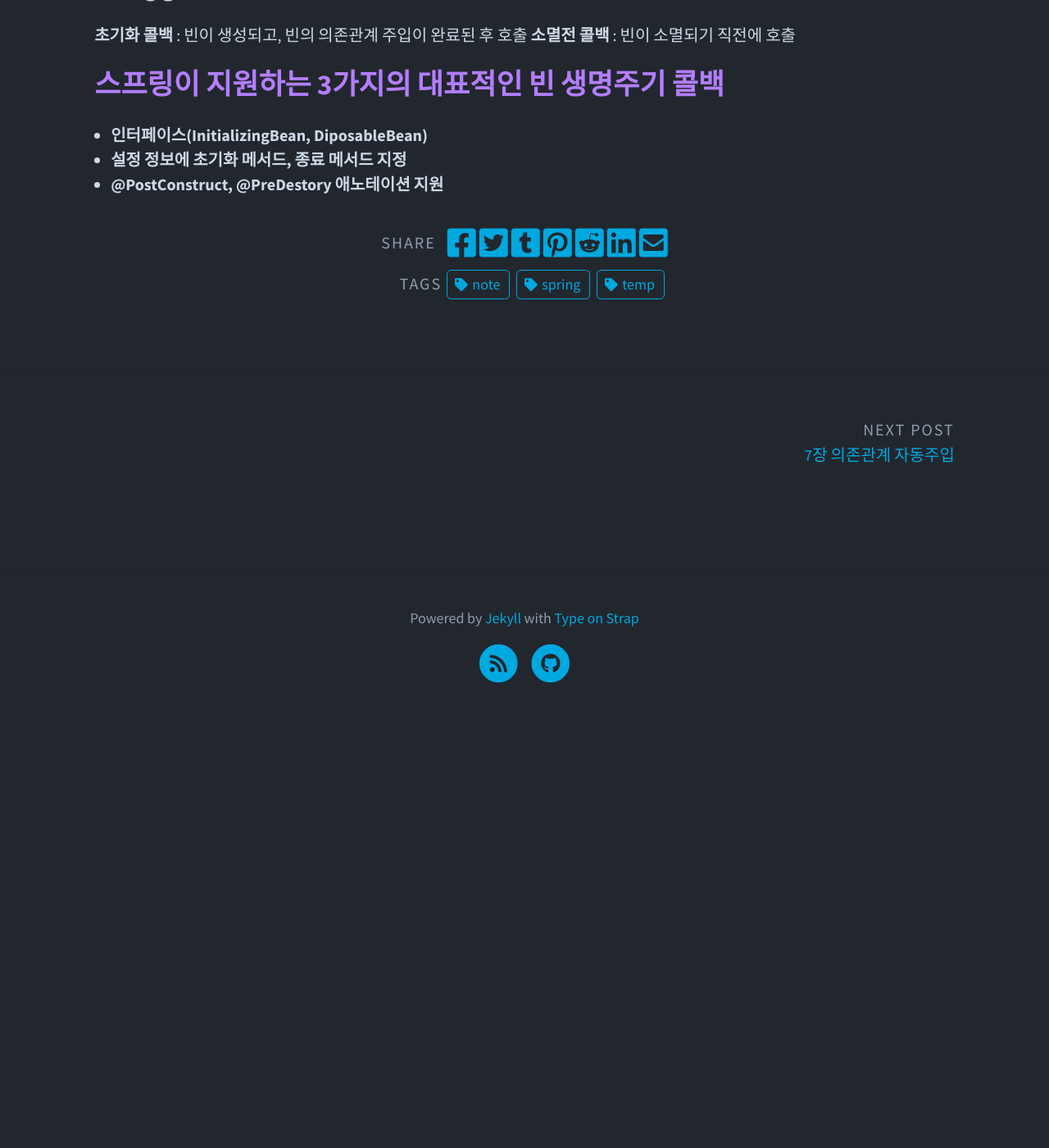
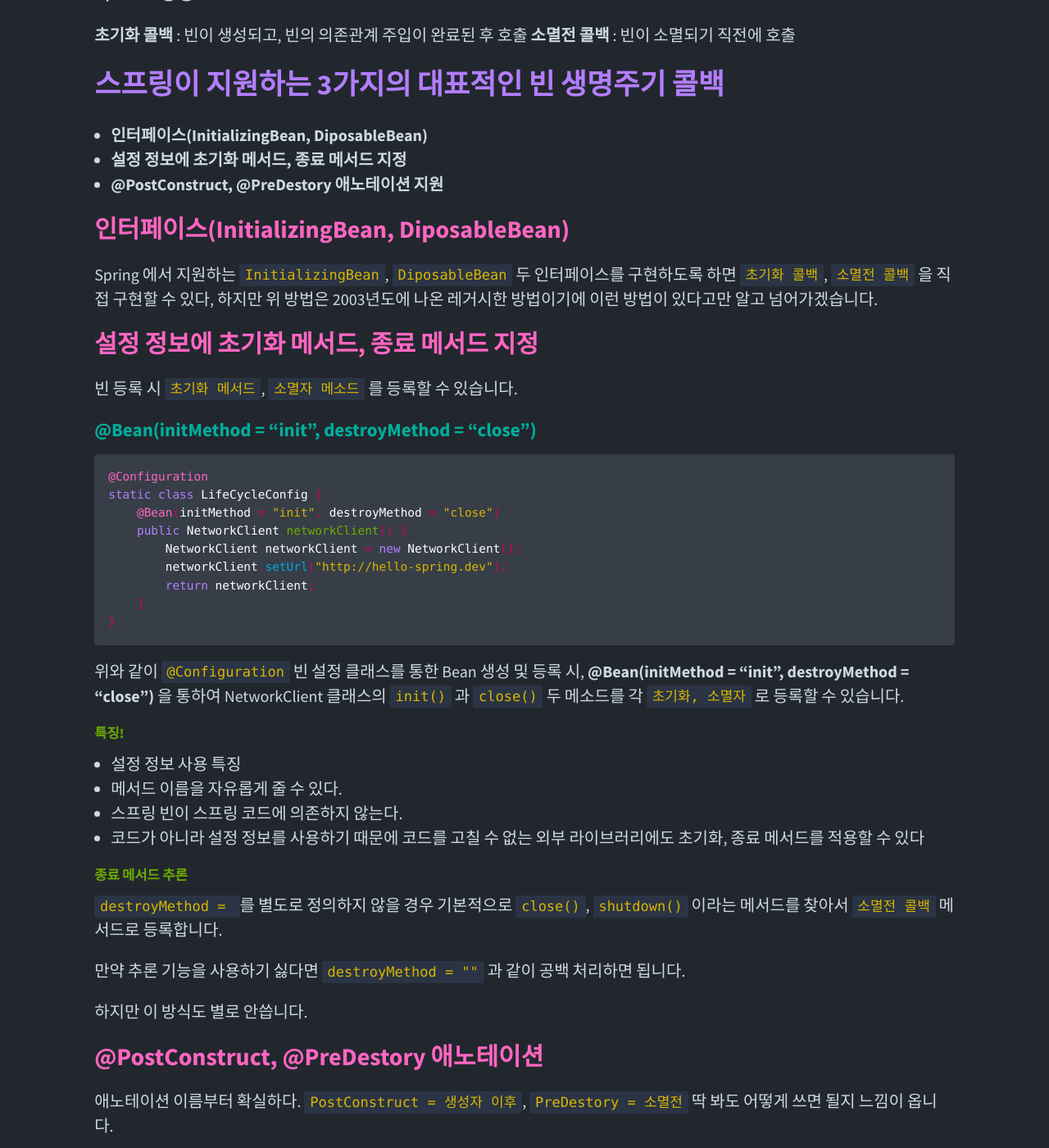
Before and after one commit to mainmethod0126/old-tech-blog, a Jekyll site: the page built from _posts/spring/2023-02-06-8장-빈-생명주기-콜백.md, in a window 1280 px wide and 1400 px high, scrolled down 1082 px. Shown: the whole window at 82% size. Built offline with Jekyll 4.4.1, drawn with Linux system fonts in a browser that asks for light colours; comment, search, counter and statistics services are not loaded; before the commit the page ends 1954 px from its top, so only the background shows below that; some of the changed text lies outside the part shown.

Commit message:
8장 마무리 정리

````diff
--- a/_posts/spring/2023-02-06-8장-빈-생명주기-콜백.md
+++ b/_posts/spring/2023-02-06-8장-빈-생명주기-콜백.md
@@ -31,7 +31,7 @@ public class TempMyBean {
 
 ## 스프링 빈의 이벤트 라이프 사이클
 
-**스프링 컨테이너 생성 -> 스프링 빈 생성 -> 의존관계 주입(생성된 빈이 필요로하는 의존성들) -> 초기화 콜백 -> 사용 -> 소멸전 콜백 -> 스프링 종료**
+**스프링 컨테이너 생성 -> 스프링 빈 생성 -> 의존관계 주입(`                                                         생성된 빈이 필요로하는 의존성들) -> 초기화 콜백 -> 사용 -> 소멸전 콜백 -> 스프링 종료**
 
 **초기화 콜백** : 빈이 생성되고, 빈의 의존관계 주입이 완료된 후 호출
 **소멸전 콜백** : 빈이 소멸되기 직전에 호출
@@ -41,3 +41,81 @@ public class TempMyBean {
 - **인터페이스(InitializingBean, DiposableBean)**
 - **설정 정보에 초기화 메서드, 종료 메서드 지정**
 - **@PostConstruct, @PreDestory 애노테이션 지원**
+
+### 인터페이스(InitializingBean, DiposableBean)
+
+Spring 에서 지원하는 `InitializingBean`, `DiposableBean` 두 인터페이스를 구현하도록 하면 `초기화 콜백`, `소멸전 콜백` 을 직접 구현할 수 있다, 하지만 위 방법은 2003년도에 나온 레거시한 방법이기에 이런 방법이 있다고만 알고 넘어가겠습니다.
+
+### 설정 정보에 초기화 메서드, 종료 메서드 지정
+
+빈 등록 시 `초기화 메서드`, `소멸자 메소드` 를 등록할 수 있습니다.
+
+#### @Bean(initMethod = "init", destroyMethod = "close")
+
+```java
+@Configuration
+static class LifeCycleConfig {
+    @Bean(initMethod = "init", destroyMethod = "close")
+    public NetworkClient networkClient() {
+        NetworkClient networkClient = new NetworkClient();
+        networkClient.setUrl("http://hello-spring.dev");
+        return networkClient;
+    }
+}
+```
+
+위와 같이 `@Configuration` 빈 설정 클래스를 통한 Bean 생성 및 등록 시,
+**@Bean(initMethod = "init", destroyMethod = "close")** 을 통하여 NetworkClient 클래스의 `init()` 과 `close()` 두 메소드를 각 `초기화, 소멸자` 로 등록할 수 있습니다.
+
+##### 특징!
+
+- 설정 정보 사용 특징
+- 메서드 이름을 자유롭게 줄 수 있다.
+- 스프링 빈이 스프링 코드에 의존하지 않는다.
+- 코드가 아니라 설정 정보를 사용하기 때문에 코드를 고칠 수 없는 외부 라이브러리에도 초기화, 종료
+메서드를 적용할 수 있다
+
+##### 종료 메서드 추론
+
+`destroyMethod = ` 를 별도로 정의하지 않을 경우 기본적으로 `close()`, `shutdown()` 이라는 메서드를 찾아서 `소멸전 콜백` 메서드로 등록합니다.
+
+만약 추론 기능을 사용하기 싫다면 `destroyMethod = ""` 과 같이 공백 처리하면 됩니다.
+
+하지만 이 방식도 별로 안씁니다.
+
+### @PostConstruct, @PreDestory 애노테이션
+
+애노테이션 이름부터 확실하다. `PostConstruct = 생성자 이후`, `PreDestory = 소멸전`
+딱 봐도 어떻게 쓰면 될지 느낌이 옵니다.
+
+```java
+ @PostConstruct
+ public void init() {
+    System.out.println("NetworkClient.init");
+    connect();
+    call("초기화 연결 메시지");
+ }
+
+
+ @PreDestroy
+ public void close() {
+    System.out.println("NetworkClient.close");
+    disConnect();
+ }
+```
+
+위와 같이 각 메서드의 목적에 맞게 `@PostConstruct` 와 `@PreDestroy` 를 지정해주면 간단하게 완료됩니다.
+
+#### 특징!
+
+- 패키지를 잘 보면 javax.annotation.PostConstruct 이다. 스프링에 종속적인 기술이 아니라 JSR-250
+라는 자바 표준이다. 따라서 스프링이 아닌 다른 컨테이너에서도 동작한다
+
+- 유일한 단점은 외부 라이브러리에는 적용하지 못한다는 것이다. 외부 라이브러리를 초기화, 종료 해야 하면
+@Bean의 기능을 사용하자
+
+> **왜? 외부 라이브러리를 못쓰지?**
+> 외부 라이브러리의 코드를 수정해서  `@PostConstruct` 와 `@PreDestroy` 같은 어노태이션을 붙일 수 없기 때문에
+
+
+- 컴포넌트 스캔과 잘 어울린다
````
